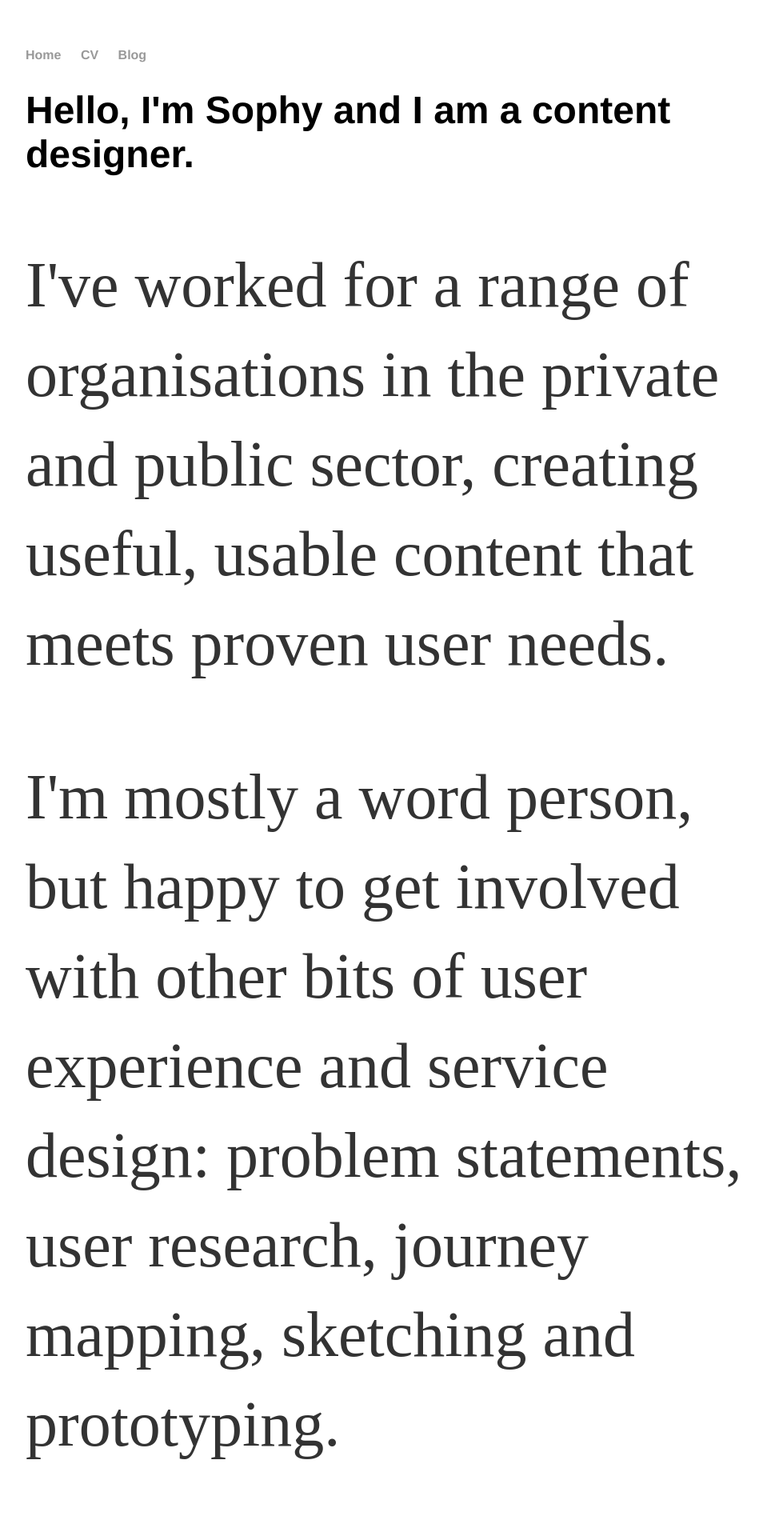
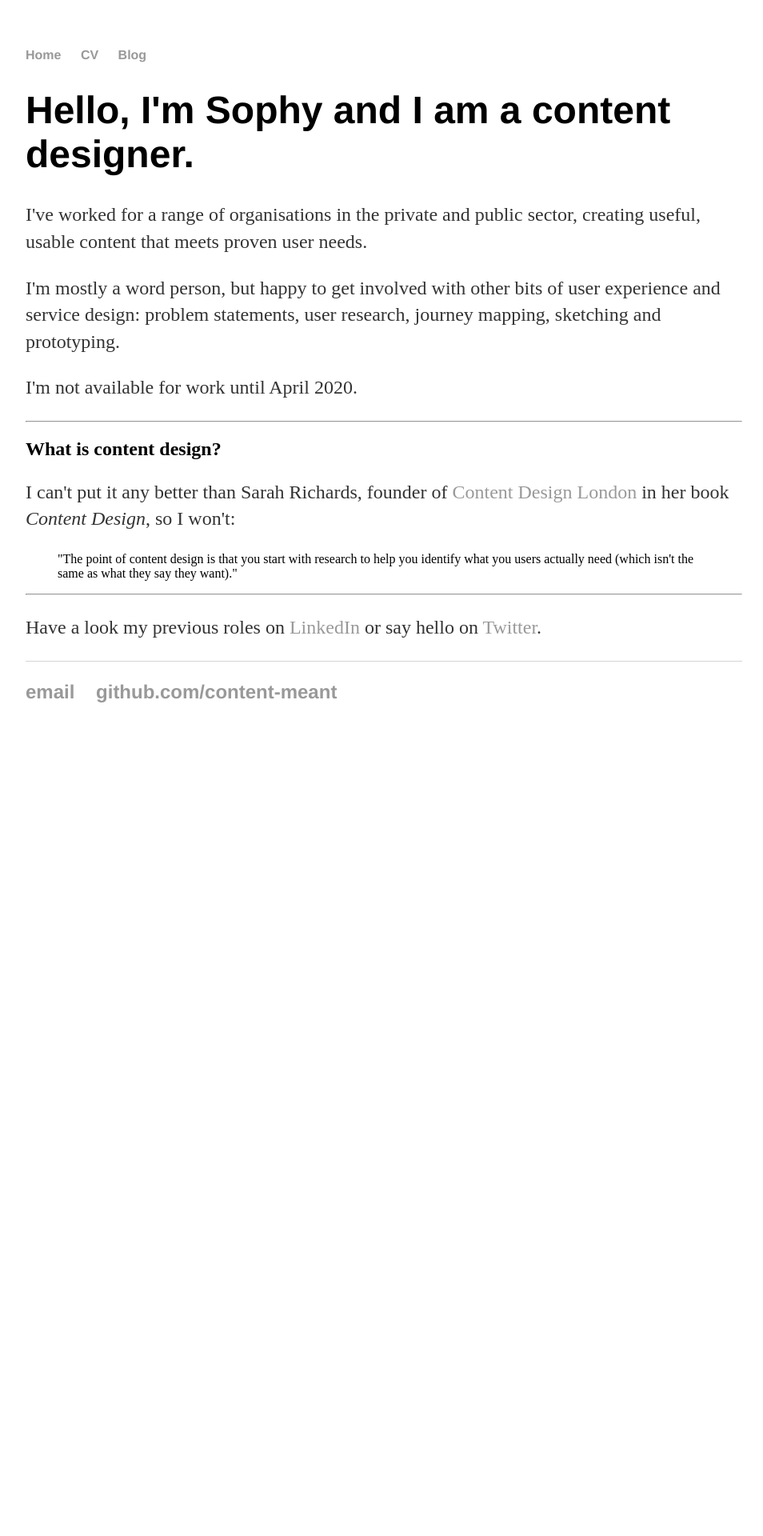
Before and after one commit to content-meant/content-meant.github.io, a Jekyll site: the page built from index.html, in a window 1280 px wide. Shown: the top 1920 px of the page at 80% size, without its empty margins (160-1114 px from the left). Built offline with Jekyll 4.4.1, drawn with Linux system fonts in a browser that asks for light colours; after the commit the page ends 939 px from its top, so only the background shows below that.

Commit message:
Update main.css

```diff
--- a/css/main.css
+++ b/css/main.css
@@ -24,13 +24,13 @@ h1 {
     font-family:'Helvetica', 'Arial', 'Sans-Serif';
 }
 p {
-    font-size: 5em;
+    font-size: 1.5em;
     line-height: 1.4em;
     color: #333;
 }
 footer {
     border-top: 1px solid #d5d5d5;
-    font-size: .8em;
+    font-size: 1.5em;
 }
 
 ul.posts {
```
